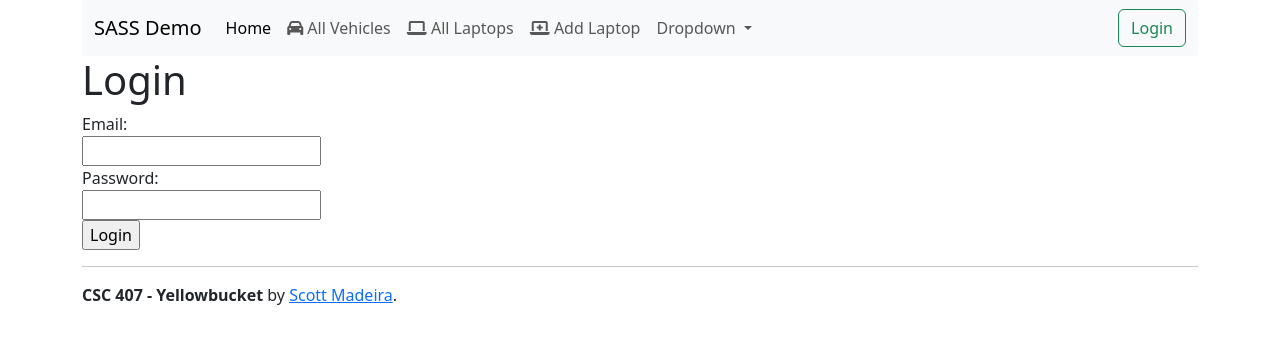
After one commit to cscprof/flask_sqlalchemy_demo, a Flask app: page /auth/login in a window 1280 px wide. The commit adds this page. Shown: the top 344 px of the page. Run offline with Flask 3, Linux system fonts and the light colour scheme; parts of the project's set-up code (start-up, migrations or seed data) failed here and were passed over; some libraries are stand-ins or nearby versions.

Commit message:
Added login / logout

```diff
--- a/app/__init__.py
+++ b/app/__init__.py
@@ -41,4 +41,8 @@ def create_app():
     from .main import main as main_blueprint
     app.register_blueprint(main_blueprint)
 
+    # Load the users functions
+    from .users import users as users_blueprint
+    app.register_blueprint(users_blueprint)
+
     return app
--- a/app/extensions.py
+++ b/app/extensions.py
@@ -6,8 +6,15 @@ from config import config
 from sqlalchemy import create_engine
 from sqlalchemy.orm import declarative_base, sessionmaker
 
+# Import Flask Login
+from flask_login import LoginManager
+
+
 # Create the app instance
 app = Flask(__name__)
+
+# Configure login functions
+login = LoginManager(app)
 
 # Define the app configuration
 config_name = 'base'
--- a/app/laptops/routes.py
+++ b/app/laptops/routes.py
@@ -7,6 +7,8 @@ from flask import render_template, redirect, url_for, flash
 from . import laptops
 from app.models.laptop import Laptop
 from app.extensions import Base, engine, session
+
+from flask_login import login_required
 
 
 from . import AddLaptop
@@ -28,6 +30,7 @@ def laptop_listing():
 
 # Route for adding a laptop to the database
 @laptops.route('/laptops/add', methods=['GET', 'POST'])
+@login_required
 def laptopAdd():
 
     al = AddLaptop.AddLaptop()
--- a/app/templates/layout/base.html
+++ b/app/templates/layout/base.html
@@ -25,12 +25,30 @@
 
 </head>
 
+
 <body>
     <section class="section">
         <div class="container">
             {% include 'layout/navbar.html' %}
         </div>
     </section>
+
+    <section class="section">
+        <div class="container">
+
+        {% with messages = get_flashed_messages() %}
+        {% if messages %}
+            <ul class="list-group">
+                {% for message in messages %}
+                    <li class="list-group-item list-group-item-success">{{ message }}</li>
+                {% endfor %}
+            </ul>
+        {% endif %}
+        {% endwith %}
+
+        </div>
+    </section>
+
     <section class="section">
         <div class="container">
             {% block body %}
--- a/app/templates/layout/footer.html
+++ b/app/templates/layout/footer.html
@@ -1,8 +1,11 @@
+<section class="section">
 
-<footer class="footer">
+<footer class="container footer">
     <div class="content has-text-centered">
+      <hr>
       <p>
         <strong>CSC 407 - Yellowbucket</strong> by <a href="#">Scott Madeira</a>.
       </p>
     </div>
   </footer>
+</section>
--- a/app/templates/layout/navbar.html
+++ b/app/templates/layout/navbar.html
@@ -37,9 +37,17 @@
           </ul>
         </li>
       </ul>
-      <form class="d-flex" role="search">
+      <div>
+        {% if current_user.is_authenticated %}
+        <a href="/auth/logout" class="btn btn-outline-danger" type="submit">Logout</a>
+        {% else %}
+          <a href="/auth/login" class="btn btn-outline-success" type="submit">Login</a>
+        {%   endif %}
+      </div>
+      {# <form class="d-flex" role="search">
         <input class="form-control me-2" type="search" placeholder="Search" aria-label="Search">
         <button class="btn btn-outline-success" type="submit">Search</button>
+      #}
       </form>
     </div>
   </div>
--- /dev/null
+++ b/app/users/__init__.py
@@ -0,0 +1,5 @@
+from flask import Blueprint
+
+users = Blueprint('users', __name__, template_folder='templates')
+
+from . import routes, forms
--- /dev/null
+++ b/app/users/forms.py
@@ -0,0 +1,25 @@
+# Imports to handle form processing
+from flask_wtf import FlaskForm
+from wtforms import StringField, SubmitField, EmailField, PasswordField
+from wtforms.validators import DataRequired, Length, Email
+
+'''
+    NOTE: This is where all WT Forms classes will be defined for this module
+'''
+
+# Form definition for adding a user to the database
+class AddUserForm(FlaskForm):
+    firstname = StringField('First Name:', validators=[DataRequired(message="Enter your first name"), Length(max=50)])
+    lastname = StringField('Last Name:', validators=[DataRequired(message="Enter your last name"), Length(max=50)])
+
+    email = EmailField('Email:', validators=[DataRequired(), Email("This field requires a valid email address")])
+    password = PasswordField('Password:', validators=[DataRequired()])
+
+    submit = SubmitField('Add User')
+
+
+class LoginForm(FlaskForm):
+    email = EmailField('Email:', validators=[DataRequired(), Email("This field requires a valid email address")])
+    password = PasswordField('Password:', validators=[DataRequired()])
+
+    submit = SubmitField('Login')
--- /dev/null
+++ b/app/users/routes.py
@@ -0,0 +1,56 @@
+'''
+This file will setup the routes (URLs) for user authentication.
+'''
+from flask import render_template, redirect, url_for, flash
+
+from . import users
+from app.models.user import User
+from app.extensions import Base, engine, session
+
+from flask_login import current_user, login_user, logout_user
+from sqlalchemy import select
+
+from .forms import LoginForm
+
+
+# Route for the laptop listing
+@users.route('/users')
+def user_listing():
+
+    Base.metadata.create_all(engine)
+    results = session.query(User).all()
+
+    return render_template('users/listing.html', users = results)
+
+
+# Route for logging in
+@users.route('/auth/login', methods=['GET', 'POST'])
+def login():
+
+    if current_user.is_authenticated:
+        return redirect(url_for('index'))
+
+    # Create the Add Laptop Form
+    form = LoginForm()
+
+    if form.validate_on_submit():
+
+        user = session.scalar( select(User).where(User.email == form.email.data) )
+        if user is None or not user.check_password(form.password.data):
+            flash('Invalid username or password')
+            return redirect(url_for('users.login'))
+
+        # login_user(user, remember=form.remember_me.data)
+        login_user(user)
+
+        url = '/users'
+        return redirect(url, 302)
+
+    return render_template('auth/login.html', form=form)
+
+# Route for logging out
+@users.route('/auth/logout')
+def logout():
+    logout_user()
+    flash('You have been logged out!')
+    return redirect(url_for('main.index'))
--- /dev/null
+++ b/app/users/templates/auth/login.html
@@ -0,0 +1,34 @@
+{% extends "layout/base.html" %}
+
+{% block title %}Login{% endblock %}
+
+{% block body %}
+<h1 class="is-size-3">Login</h1>
+
+<div class="columns">
+    <div class="column is-half">
+        <form action="{{ url_for('users.login') }}" method="POST">
+            {{ form.hidden_tag() }}
+
+            <div class="field">
+                <label>{{ form.email.label(class="label")}}</label>
+                <div class="control">
+                {{ form.email(class="input is-info") }}
+                </div>
+            </div>
+
+            <div class="field">
+                <label>{{ form.password.label(class="label")}}</label>
+                <div class="control">
+                    {{ form.password(class="input is-info") }}
+                </div>
+            </div>
+
+            <div class="control">
+                {{ form.submit(class="button is-success") }}
+            </div>
+        </form>
+    </div>
+</div>
+
+{% endblock %}
--- a/app/vehicles/routes.py
+++ b/app/vehicles/routes.py
@@ -17,7 +17,6 @@ from sqlalchemy import or_
 def vehicle_listing():
 
     Base.metadata.create_all(engine)
-
     results = session.query(Vehicle)
     # for vehicle in results:
     #     c = [color.color_name for color in vehicle.colors]
@@ -30,7 +29,7 @@ def vehicle_listing():
 def vehicle_types():
 
     Base.metadata.create_all(engine)
-    results = ( session.query(VehicleType).order_by(VehicleType.vehicle_typeID)
+    results = ( session.query(VehicleType).order_by(VehicleType.vehicle_type_name.desc())
     )
 
     return render_template('vehicles/vehicle_types.html', vehicle_types = results)
@@ -63,5 +62,4 @@ def vehicle_mfg():
                     .filter( Manufacturer.manufacturer_name.in_(mfg_list) )
     )
 
-
     return render_template('vehicles/listing.html', vehicles = results)
```
Also changed, not shown: app/models/user.py (added, +68 -0 lines), app/users/templates/users/listing.html (added, +36 -0 lines).
